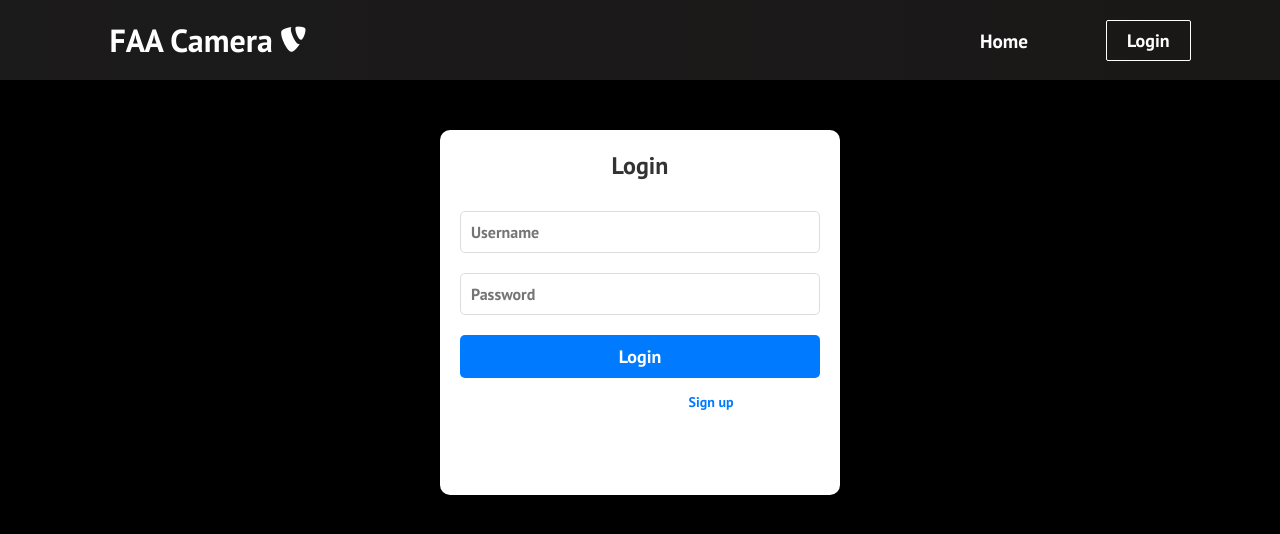
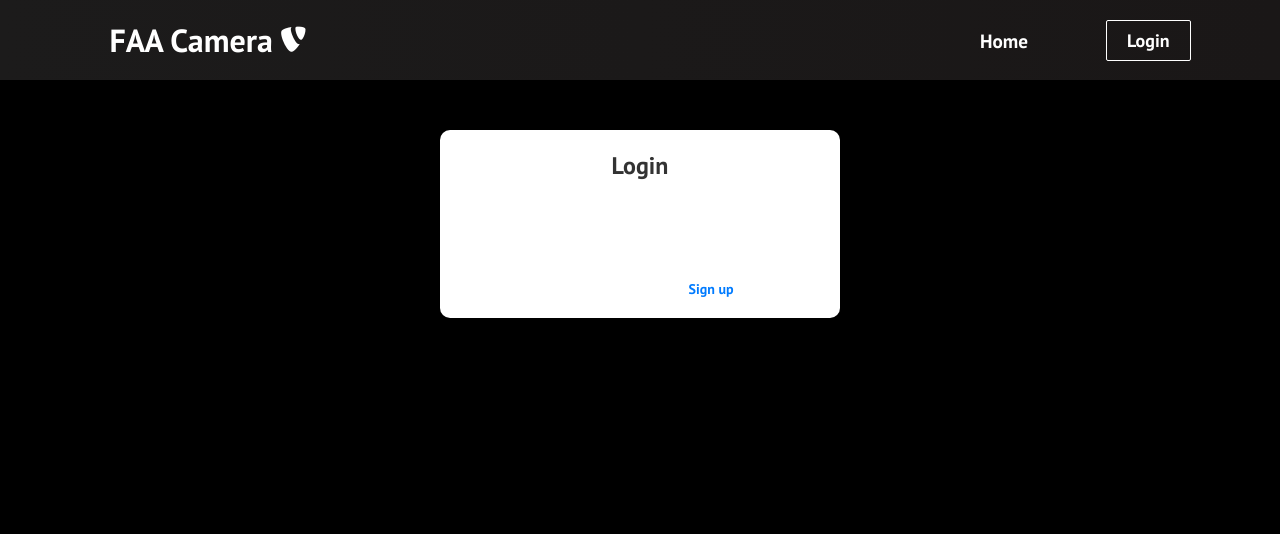
Before and after one commit to faa2025/camera, a React (Vite) app in the folder frontendapp/: page /camera/login in a window 1280 px wide. Shown: the top 534 px of the page. Built offline with nearby package versions, Linux system fonts and the light colour scheme.

Commit message:
Frontend: applied only google authentication for login

```diff
--- a/frontendapp/src/components/Authentication/AuthContext.tsx
+++ b/frontendapp/src/components/Authentication/AuthContext.tsx
@@ -5,7 +5,7 @@ interface AuthContextType {
   user: string | null;
   isAuthenticated: boolean;
   googleLogin: (username: string) => void;
-  login: (username: string, password: string) => boolean;
+  // login: (username: string, password: string) => boolean;
   logout: () => void;
 }
 
@@ -13,21 +13,7 @@ const AuthContext = createContext<AuthContextType | undefined>(undefined);
 
 export const AuthProvider = ({ children }: { children: ReactNode }) => {
   const [user, setUser] = useState<string | null>(localStorage.getItem("user"));
- const [isAuthenticated, setIsAuthenticated] = useState<boolean>(false);
-
-  const login = (username: string, password: string): boolean => {
-    const foundUser = users.find(
-      (u) => u.username === username && u.password === password
-    );
-
-    if (foundUser) {
-      localStorage.setItem("user", username);
-      setUser(username);
-      setIsAuthenticated(true);
-      return true;
-    }
-    return false;
-  };
+ const [isAuthenticated, setIsAuthenticated] = useState<boolean>(!!user);
 const googleLogin = (username: string) => {
     localStorage.setItem("user", username);
     setUser(username);
@@ -41,7 +27,7 @@ const googleLogin = (username: string) => {
   };
 
   return (
-    <AuthContext.Provider value={{ isAuthenticated, user, login,googleLogin, logout }}>
+    <AuthContext.Provider value={{ isAuthenticated, user,googleLogin, logout }}>
       {children}
     </AuthContext.Provider>
   );
--- a/frontendapp/src/components/Authentication/GoogleLogin.tsx
+++ b/frontendapp/src/components/Authentication/GoogleLogin.tsx
@@ -1,23 +1,28 @@
 import React from "react";
-import { useAuth } from "./AuthContext";
 import { useNavigate } from "react-router-dom";
 import * as jwtDecode from "jwt-decode";
 import { GoogleOAuthProvider, GoogleLogin, CredentialResponse } from "@react-oauth/google";
 
-const GOOGLE_CLIENT_ID = "939939014296-8d490ohf8bgo1d8svqddqrgdj4alqt1m.apps.googleusercontent.com"; // google O-auth Client ID
+// google O-auth Client ID
+const GOOGLE_CLIENT_ID =
+"939939014296-8d490ohf8bgo1d8svqddqrgdj4alqt1m.apps.googleusercontent.com";
 
-const GoogleAuth: React.FC = () => {
-  const { googleLogin } = useAuth();
+interface GoogleAuthProps {
+  onSuccess: (username: string) => void;
+  onError: (error: string) => void;
+}
+
+const GoogleAuth: React.FC<GoogleAuthProps> = ({ onSuccess, onError }) => {
   const navigate = useNavigate();
 
   const handleSuccess = (response: CredentialResponse) => {
     if (response.credential) {
       const decodedToken: any = jwtDecode.jwtDecode(response.credential);
       const username = decodedToken.email;
-      googleLogin(username);
+       onSuccess(username);
       navigate("/dashboard"); // Redirect after Google login
     } else {
-      console.log("No credential found in response");
+      onError("No credential found in response");
     }
   };
 
--- a/frontendapp/src/components/Authentication/Users.ts
+++ /dev/null
@@ -1,4 +0,0 @@
-export const users = [
-    { username: "admin", password: "admin123" },
-    { username: "user1", password: "password123" },
-];
--- a/frontendapp/src/components/pages/Login.tsx
+++ b/frontendapp/src/components/pages/Login.tsx
@@ -5,21 +5,13 @@ import "./Login.css";
 import GoogleAuth from "../Authentication/GoogleLogin";
 
 const Login = () => {
-  const [username, setUsername] = useState("");
-  const [password, setPassword] = useState("");
   const [error, setError] = useState("");
   const navigate = useNavigate();
-  const { login } = useAuth();
+  const { googleLogin } = useAuth();
 
-  const handleLogin = (e: React.FormEvent) => {
-    e.preventDefault();
-    setError("");
-
-    if (login(username, password)) {
-      navigate("/dashboard"); // Redirect after login
-    } else {
-      setError("Invalid username or password");
-    }
+ const handleGoogleLogin = (username: string) => {
+    googleLogin(username);
+    navigate("/dashboard"); // Redirect after Google login
   };
 
 
@@ -27,29 +19,12 @@ const Login = () => {
     <div className="login-container">
       <h2>Login</h2>
       {error && <p className="error">{error}</p>}
-      <form onSubmit={handleLogin}>
-        <input
-          type="text"
-          placeholder="Username"
-          value={username}
-          onChange={(e) => setUsername(e.target.value)}
-          required
-        />
-        <input
-          type="password"
-          placeholder="Password"
-          value={password}
-          onChange={(e) => setPassword(e.target.value)}
-          required
-        />
-        <button type="submit">Login</button>
-      </form>
-      <p className="signup-link">
+      <div className="google-login">
+        <h3>Or login with Google</h3>
+        <GoogleAuth onSuccess={handleGoogleLogin} onError={setError} />
+        <p className="signup-link">
         Don't have an account? <a href="/sign-up">Sign up</a>
       </p>
-      <div className="google-login">
-        <h3>Or login with Google</h3>
-        <GoogleAuth />
       </div>
     </div>
   );
```
